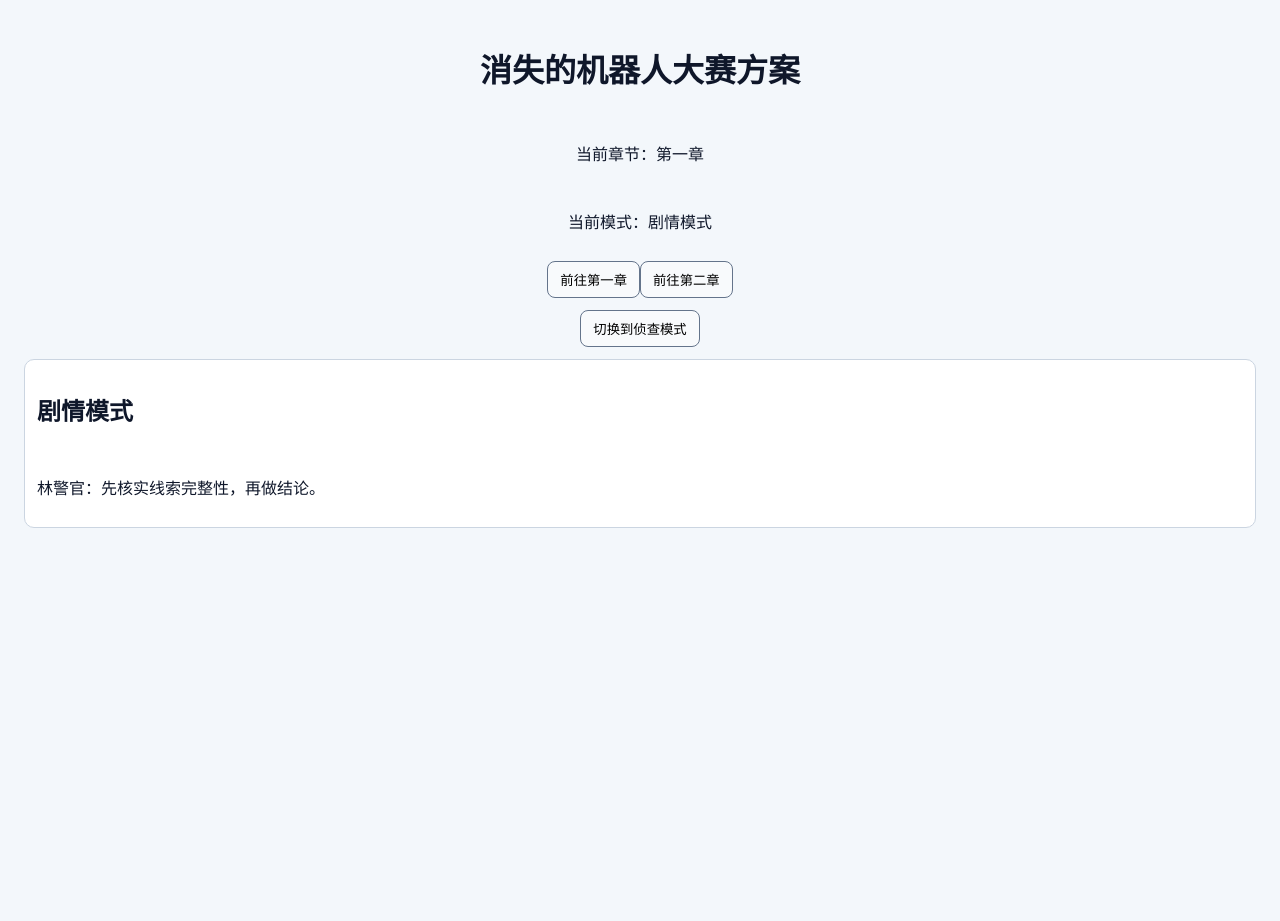
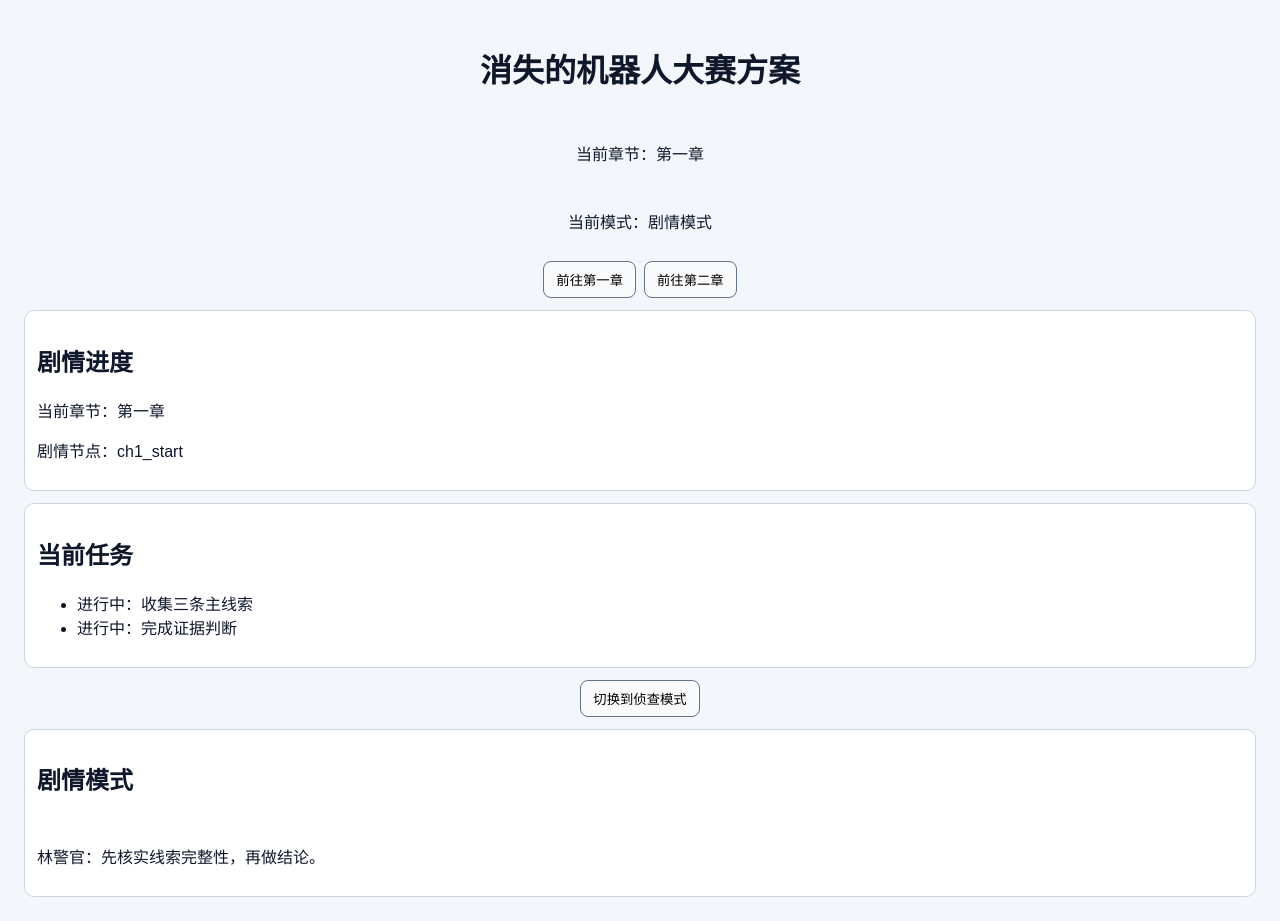
Before and after one commit to Yin520850/CyberGame, a React (Vite) app: page / in a window 1280 px wide. Before the commit the page ends 800 px from the top, so only its background shows below. Built offline with nearby package versions, Linux system fonts and the light colour scheme.

Commit message:
feat: connect chapter 1 and chapter 2 complete flow

```diff
--- a/src/App.tsx
+++ b/src/App.tsx
@@ -2,10 +2,12 @@ import "./styles/base.css";
 import { useEffect, useMemo, useState } from "react";
 import ModeToggle from "./features/common/ModeToggle";
 import FeedbackToast from "./features/common/FeedbackToast";
+import TaskTracker, { type TaskItem } from "./features/common/TaskTracker";
 import EvidenceBoard from "./features/evidence/EvidenceBoard";
 import LocationView from "./features/investigation/LocationView";
 import MapPanel from "./features/investigation/MapPanel";
 import JudgementQuiz, { CH1_CORRECT_REASONS } from "./features/quiz/JudgementQuiz";
+import StoryPanel from "./features/story/StoryPanel";
 import { chapterConfigs } from "./game/config";
 import { evaluateGate } from "./game/engine/gates";
 import { useGameStore } from "./game/store/gameStore";
@@ -48,6 +50,47 @@ function isDiscovered(state: ClueState | undefined): boolean {
   return !!state && state !== "undiscovered";
 }
 
+function buildTaskItems(
+  chapterId: string,
+  clueStates: Record<string, ClueState>,
+  storyNode: string
+): TaskItem[] {
+  if (chapterId === "ch1") {
+    return [
+      {
+        id: "ch1-a",
+        text: "收集三条主线索",
+        done:
+          isDiscovered(clueStates.ch1_forum_shot) &&
+          isDiscovered(clueStates.ch1_forum_export) &&
+          isDiscovered(clueStates.ch1_chat_log)
+      },
+      {
+        id: "ch1-b",
+        text: "完成证据判断",
+        done: storyNode === "ch1_completed" || storyNode === "ch2_completed"
+      }
+    ];
+  }
+
+  return [
+    {
+      id: "ch2-a",
+      text: "收集三张照片与打印记录",
+      done:
+        isDiscovered(clueStates.ch2_photo_1) &&
+        isDiscovered(clueStates.ch2_photo_2) &&
+        isDiscovered(clueStates.ch2_photo_3) &&
+        isDiscovered(clueStates.ch2_print_log)
+    },
+    {
+      id: "ch2-b",
+      text: "完成可行性判断",
+      done: storyNode === "ch2_completed"
+    }
+  ];
+}
+
 function App() {
   const [mode, setMode] = useState<Mode>("story");
   const currentChapterId = useGameStore((state) => state.currentChapterId);
@@ -67,6 +110,7 @@ function App() {
 
   const modeLabel = mode === "story" ? "剧情模式" : "侦查模式";
   const clueStates = useGameStore((state) => state.clueStates);
+  const storyNode = useGameStore((state) => state.storyNode);
   const discoverClue = useGameStore((state) => state.discoverClue);
   const resolveClue = useGameStore((state) => state.resolveClue);
   const useClue = useGameStore((state) => state.useClue);
@@ -104,6 +148,10 @@ function App() {
         .filter((clue) => CH2_PHOTO_IDS.includes(clue.id) && isDiscovered(clueStates[clue.id]))
         .map((clue) => clue.name),
     [chapter.clues, clueStates]
+  );
+  const taskItems = useMemo(
+    () => buildTaskItems(currentChapterId, clueStates, storyNode),
+    [currentChapterId, clueStates, storyNode]
   );
 
   const handleCollectClue = (clueId: string) => {
@@ -173,6 +221,8 @@ function App() {
           前往第二章
         </button>
       </div>
+      <StoryPanel chapterId={currentChapterId} storyNode={storyNode} />
+      <TaskTracker items={taskItems} />
       <ModeToggle
         mode={mode}
         onToggle={() =>
--- /dev/null
+++ b/src/features/common/TaskTracker.tsx
@@ -0,0 +1,27 @@
+interface TaskItem {
+  id: string;
+  text: string;
+  done: boolean;
+}
+
+interface TaskTrackerProps {
+  items: TaskItem[];
+}
+
+function TaskTracker({ items }: TaskTrackerProps) {
+  return (
+    <section className="panel">
+      <h2>当前任务</h2>
+      <ul>
+        {items.map((item) => (
+          <li key={item.id}>
+            {item.done ? "已完成" : "进行中"}：{item.text}
+          </li>
+        ))}
+      </ul>
+    </section>
+  );
+}
+
+export type { TaskItem };
+export default TaskTracker;
--- /dev/null
+++ b/src/features/story/StoryPanel.tsx
@@ -0,0 +1,17 @@
+interface StoryPanelProps {
+  chapterId: string;
+  storyNode: string;
+}
+
+function StoryPanel({ chapterId, storyNode }: StoryPanelProps) {
+  return (
+    <section className="panel">
+      <h2>剧情进度</h2>
+      <p>当前章节：{chapterId === "ch1" ? "第一章" : "第二章"}</p>
+      <p>剧情节点：{storyNode}</p>
+      {storyNode === "ch2_completed" && <p>第三章入口已解锁</p>}
+    </section>
+  );
+}
+
+export default StoryPanel;
--- a/src/styles/base.css
+++ b/src/styles/base.css
@@ -25,6 +25,11 @@ body {
   width: min(900px, 100%);
   display: grid;
   gap: 12px;
+}
+
+.chapter-switch {
+  display: flex;
+  gap: 8px;
 }
 
 .panel {
```
Also changed, not shown: 1 other file (tests, documents, lock files or other folders).
